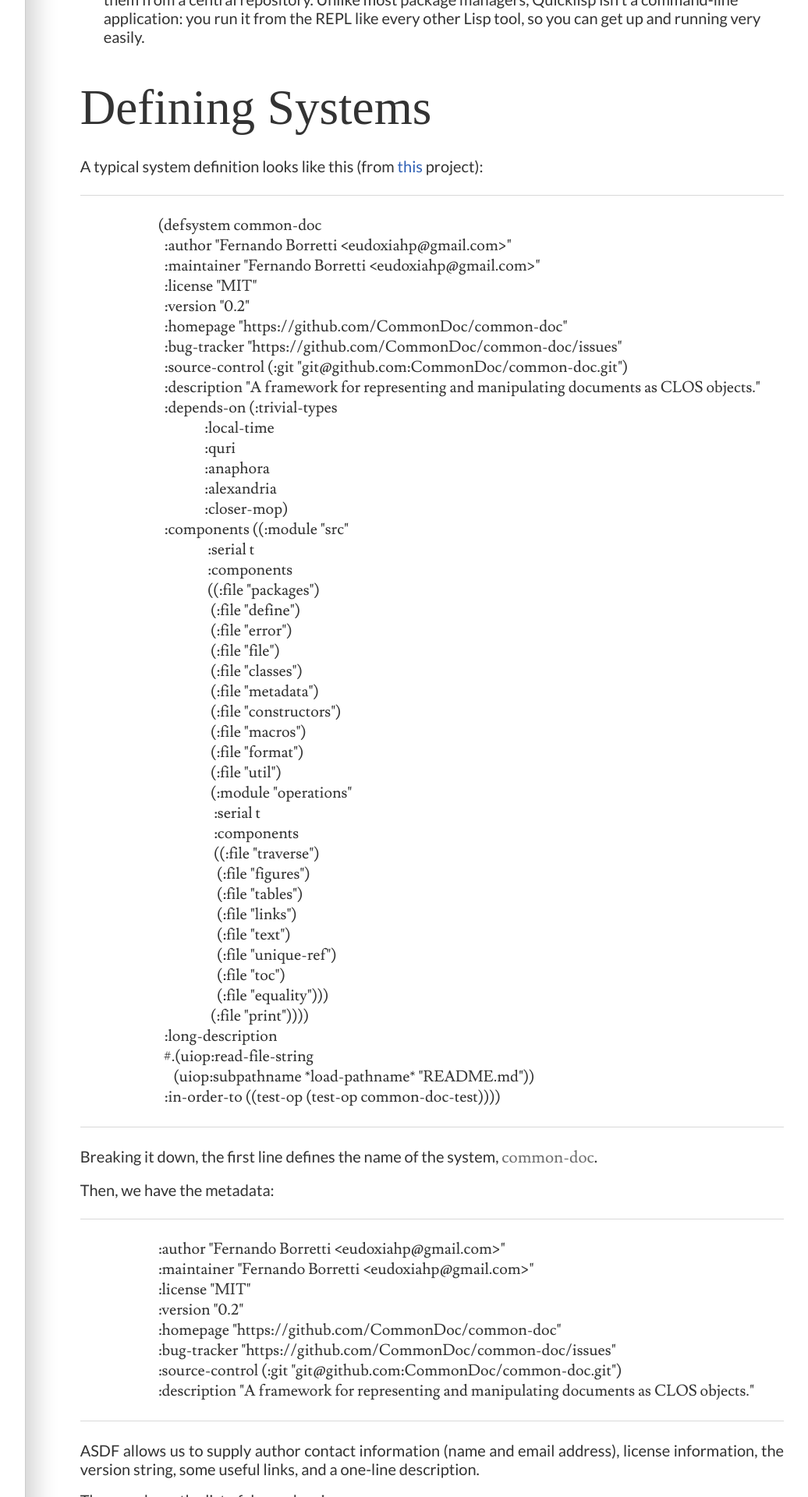
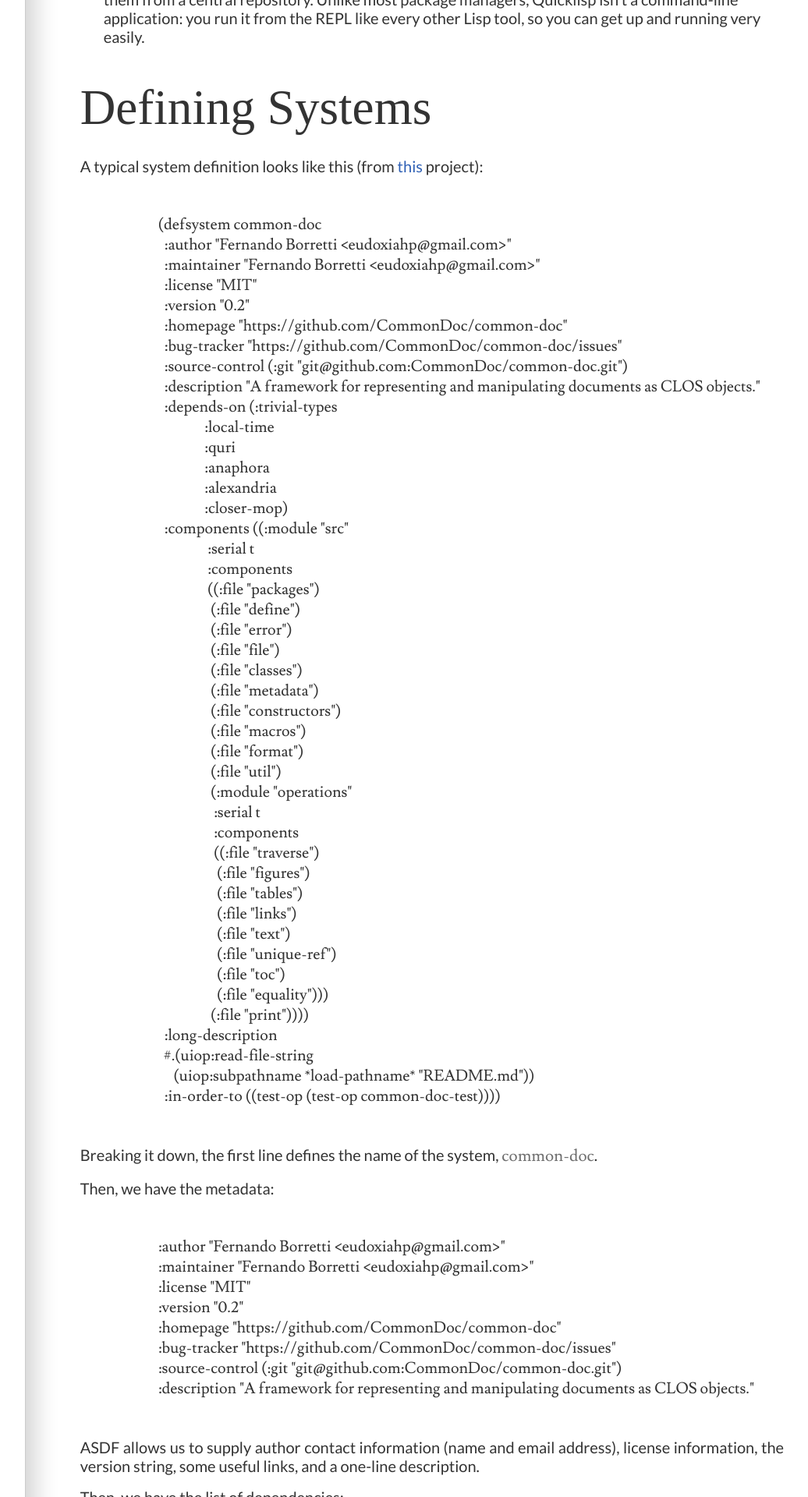
Before and after one commit to LispLang/lisplang.github.io, a Jekyll site: the page built from learn/_posts/guides/2015-01-01-writing-libraries.md, in a window 1280 px wide. Shown: the part 459-2379 px from the top of the page at 78% size, without its empty margins (205-1241 px from the left). Built offline with Jekyll 4.4.1, drawn with Linux system fonts in a browser that asks for light colours; some web fonts are replaced.

Commit message:
Remove some Sass

```diff
--- a/_sass/components/_standard-text.scss
+++ b/_sass/components/_standard-text.scss
@@ -101,10 +101,6 @@
         border: 0;
         background: white;
 
-        border-top: 1px solid;
-        border-bottom: 1px solid;
-        border-color: #d9d9d9;
-
         padding: 25px 100px;
         margin: 25px 0;
 
```
